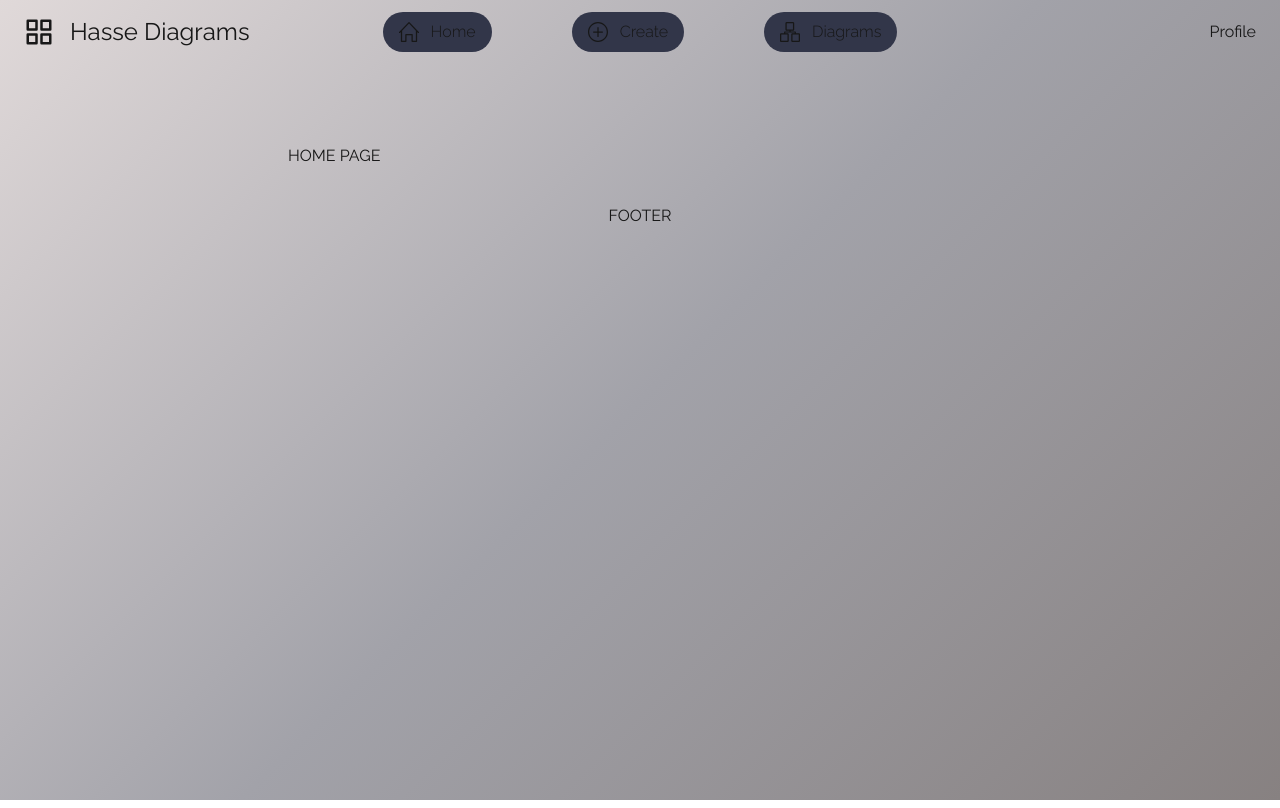
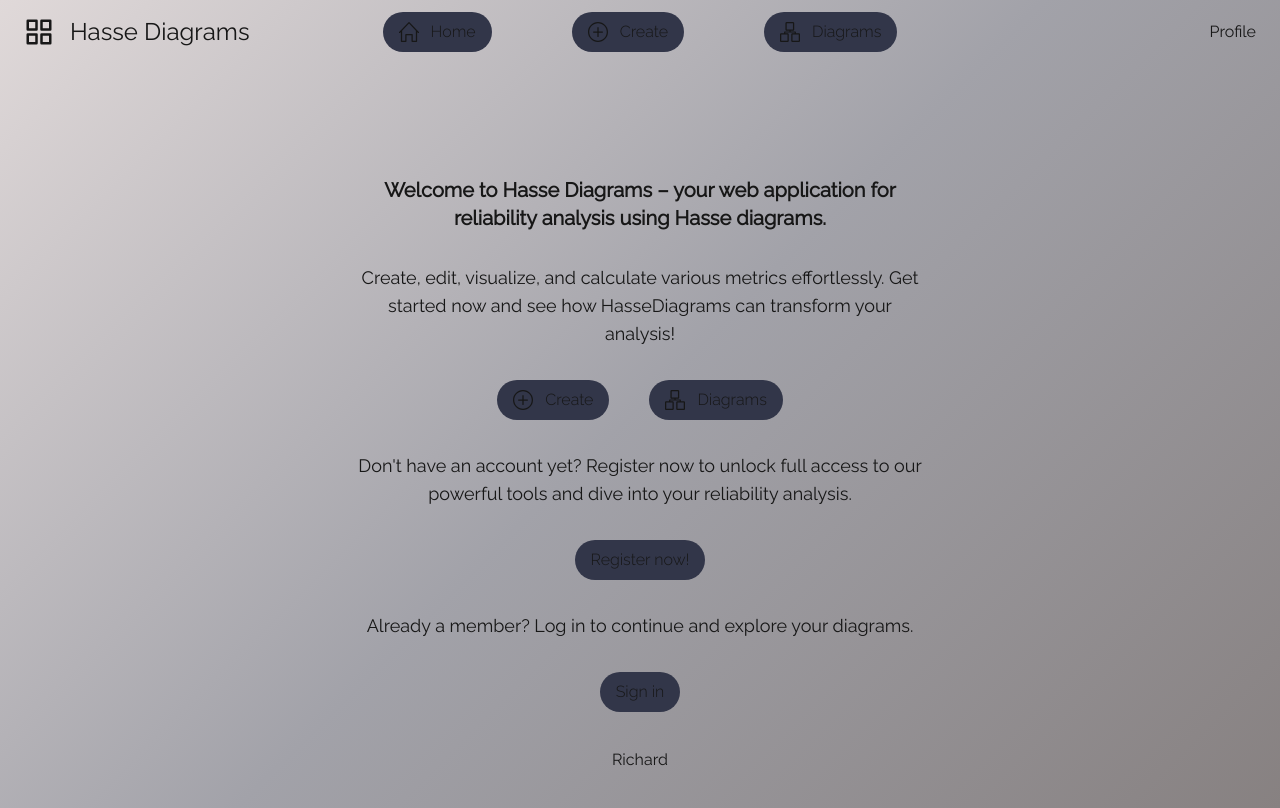
Before and after one commit to rejzoo/WebApp-Hasse-Diagrams, a Next.js app in the folder hassediagrams-fe/: page / in a window 1280 px wide. Built offline with nearby package versions, Linux system fonts and the light colour scheme.

Commit message:
Added home page and minor changes

```diff
--- a/hassediagrams-fe/app/layout.tsx
+++ b/hassediagrams-fe/app/layout.tsx
@@ -21,11 +21,13 @@ export default function RootLayout({
   children: React.ReactNode;
 }>) {
   return (
-    <html lang="sk">
-      <body className={`${raleway.variable} ${raleway.className} antialiased`}>
+    <html lang="en">
+      <body
+        className={`${raleway.variable} ${raleway.className} antialiased  min-h-screen flex flex-col`}
+      >
         <Header />
 
-        <div className="px-72 pt-20">{children}</div>
+        <main className="flex-1 min-h-0 px-72 pt-12">{children}</main>
 
         <Footer />
       </body>
--- a/hassediagrams-fe/app/page.tsx
+++ b/hassediagrams-fe/app/page.tsx
@@ -1,3 +1,36 @@
+import NavItem from "@/components/UI/NavItem";
+import { SlOrganization, SlPlus } from "react-icons/sl";
+
 export default function Home() {
-  return <p>HOME PAGE</p>;
+  return (
+    <div className="h-full flex items-center justify-center mt-16">
+      <div className="max-w-xl text-center space-y-8">
+        <p className="text-xl font-bold">
+          Welcome to Hasse Diagrams – your web application for reliability
+          analysis using Hasse diagrams.
+        </p>
+        <p className="text-lg">
+          Create, edit, visualize, and calculate various metrics effortlessly.
+          Get started now and see how HasseDiagrams can transform your analysis!
+        </p>
+        <div className="flex flex-row justify-center space-x-10">
+          <NavItem name="Create" link="/create" Icon={SlPlus} />
+          <NavItem name="Diagrams" link="/diagrams" Icon={SlOrganization} />
+        </div>
+        <p className="text-lg">
+          Don't have an account yet? Register now to unlock full access to our
+          powerful tools and dive into your reliability analysis.
+        </p>
+        <div className="flex flex-row justify-center space-x-10">
+          <NavItem name="Register now!" link="/register" />
+        </div>
+        <p className="text-lg">
+          Already a member? Log in to continue and explore your diagrams.
+        </p>
+        <div className="flex flex-row justify-center space-x-10">
+          <NavItem name="Sign in" link="/signin" />
+        </div>
+      </div>
+    </div>
+  );
 }
--- a/hassediagrams-fe/components/InputTable/InputTable.tsx
+++ b/hassediagrams-fe/components/InputTable/InputTable.tsx
@@ -170,7 +170,7 @@ export default function InputTable({
       </p>
 
       <div className="flex justify-center">
-        <div className="custom-scrollbar inline-block overflow-auto max-h-[60vh] bg-[var(--itemsbackground)]/15 rounded-2xl shadow-md shadow-gray-800">
+        <div className="custom-scrollbar inline-block overflow-auto max-h-[50vh] bg-[var(--itemsbackground)]/15 rounded-2xl shadow-md shadow-gray-800">
           <table className="w-auto border-collapse">
             <TableHeader headers={headers} />
             <tbody>
--- a/hassediagrams-fe/components/Layout/Footer.tsx
+++ b/hassediagrams-fe/components/Layout/Footer.tsx
@@ -1,7 +1,7 @@
 export default function Footer() {
   return (
     <div className="h-24 flex items-center justify-center px-6">
-      <span>FOOTER</span>
+      <span>Richard</span>
     </div>
   );
 }
```
